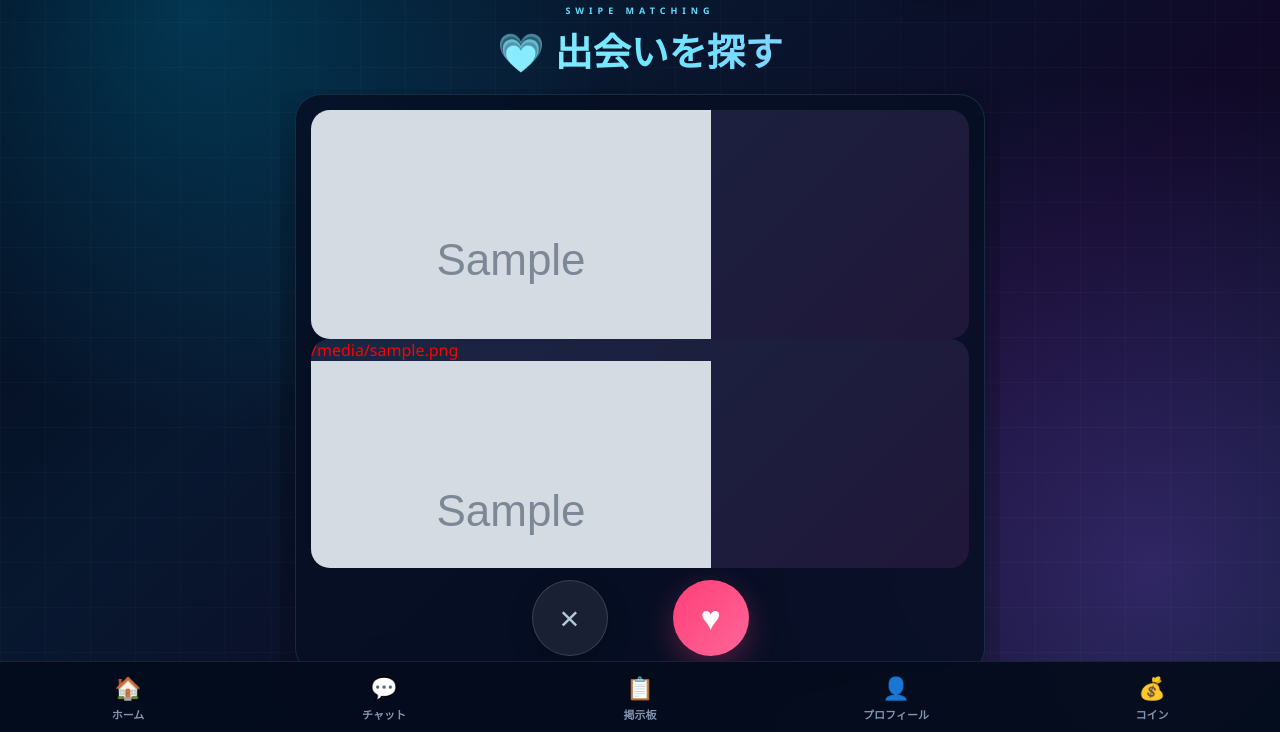
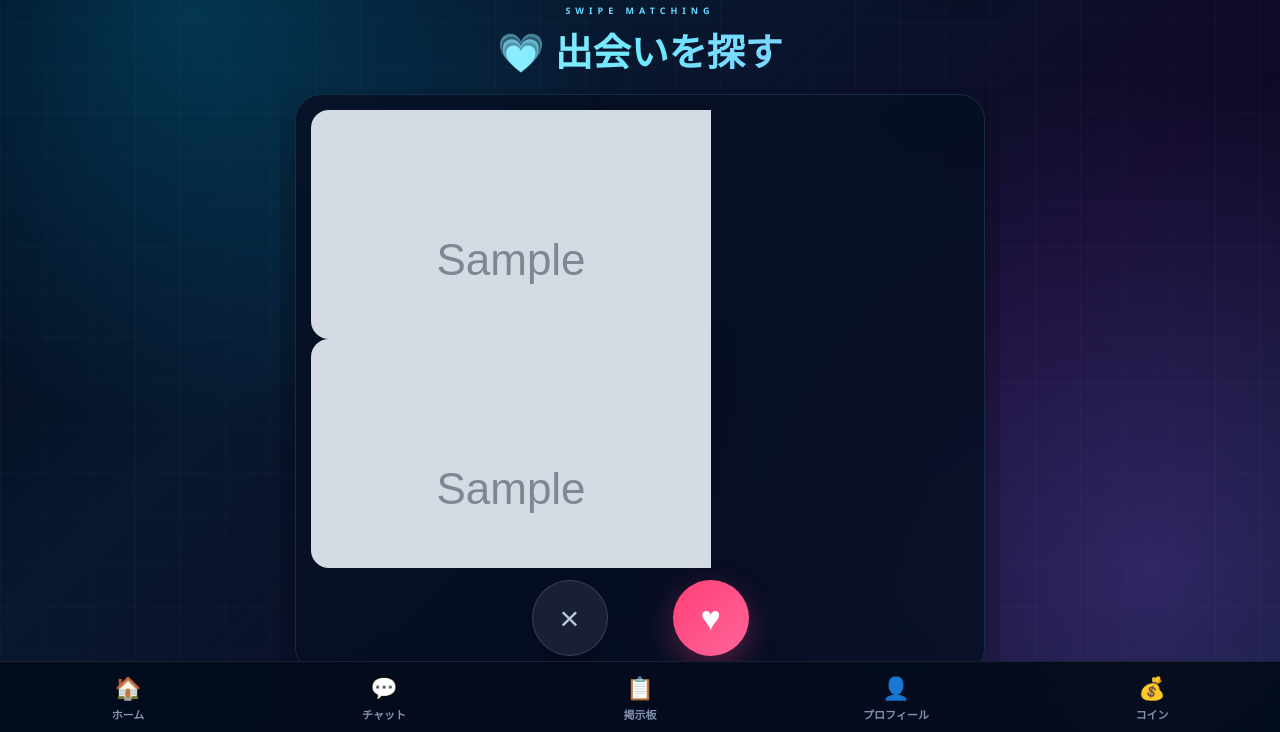
Before and after one commit to sakuhiro1220-collab/kogame, a Flask app: template templates/home.html in a window 1280 px wide. Shown: the part 68-800 px from the top of the page. Run offline with Flask 3, Linux system fonts and the light colour scheme; the template is opened without the code that fills it: most values are stand-ins (such as "Sample title", 1, 10 or a date in 2020); grey boxes marked "Sample" are stand-in pictures; some libraries are stand-ins or nearby versions.

Commit message:
Fix profile image upload and card layout

```diff
--- a/templates/home.html
+++ b/templates/home.html
@@ -431,43 +431,18 @@ body::before {
    プロフィール写真
 ========================================= */
 
-.profile-photo-area {
-
-    position: relative;
-
-    width: 100%;
-
-    height:
-        min(
-            46vh,
-            360px
-        );
-
-    min-height:
-        215px;
-
-    overflow: hidden;
-
-    border-radius:
-        19px;
-
-    background:
-        linear-gradient(
-            135deg,
-            #182744,
-            #201739
-        );
-}
-
-
-.profile-img {
-
-    display: block;
-
-    width: 100%;
-    height: 100%;
-
-    object-fit: cover;
+.profile-photo-area{
+    width:100%;
+    height:240px;
+    overflow:hidden;
+    border-radius:18px;
+}
+
+.profile-img{
+    width:100%;
+    height:100%;
+    object-fit:contain;
+    background:#111827;
 }
 
 
@@ -1500,9 +1475,7 @@ body::before {
 
                    <div class="profile-photo-area">
 
-                    <div style="color:red;">
-    {{ u.photo_url }}
-</div>
+
 
     <img
         src="{{ u.photo_url }}"
```
